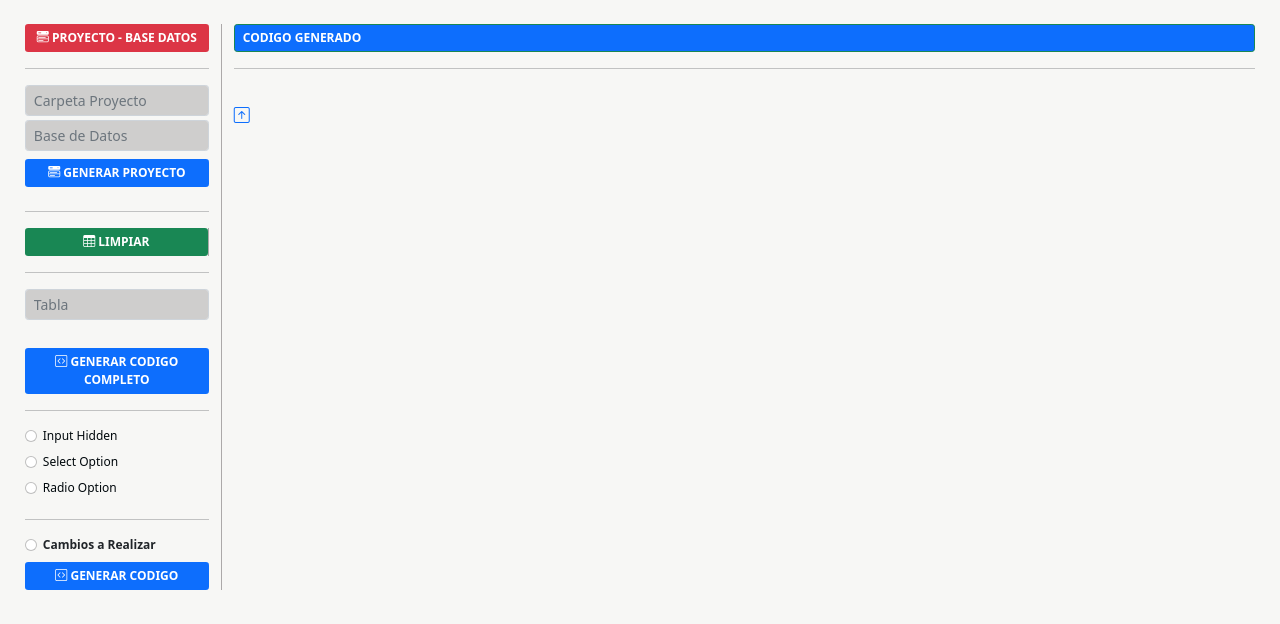
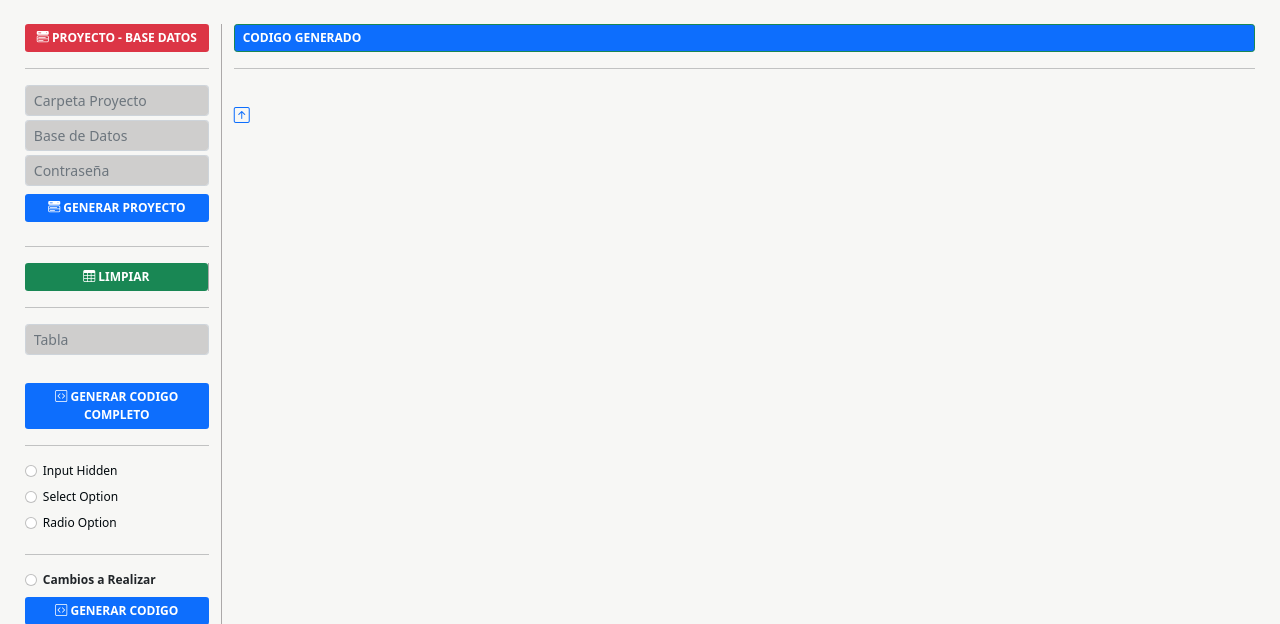
Before and after one commit to Fernando-Asmuzi/tools_reversion, a PHP site: page / in a window 1280 px wide. Shown: the part 59-683 px from the top of the page. Run offline with PHP 8.4, Linux system fonts and the light colour scheme.

Commit message:
Add: Se agregó campo para contraseña de la BD en index. Fix: Correcciones en generar.php, se debe seguir revisando

```diff
--- a/autenticacion.php
+++ b/autenticacion.php
@@ -18,7 +18,7 @@
   if($registros != 0){
     $resul_array = [];
     while ($row = $resultado->fetch(PDO::FETCH_ASSOC)) {
-     array_push($resul_array, $row);
+      array_push($resul_array, $row);
     }
     echo json_encode($resul_array);
     exit();
--- a/index.php
+++ b/index.php
@@ -48,6 +48,9 @@ $ruta = $_SERVER['DOCUMENT_ROOT'];
           <div class="col-sm-12 col-md-12">
             <input type="text" name="base" class="form-control fondo2 form-control-sm mb-1" placeholder="Base de Datos" required>
           </div>
+          <div class="col-sm-12 col-md-12">
+            <input type="text" name="pass" class="form-control fondo2 form-control-sm mb-1" placeholder="Contraseña" required>
+          </div>
           <!-- Input Hidden Requerimiento para Update -->
           <input type='hidden' id='ruta' name='ruta' value=<?php $ruta; ?> />
           <div class="col-sm-12 col-md-12 mt-2">
@@ -94,9 +97,6 @@ $ruta = $_SERVER['DOCUMENT_ROOT'];
       <!-- Columna de la Derecha -->
       <div class="col-sm-12 col-md-10 text-success letra-media" id="denueve">
         <div id="text1">
-
-          <!-- <b id="spiner">Generando Proyecto...</b> -->
-
           <div id="spiner">
             <div class="d-flex justify-content-center">
               <div class="spinner-border" role="status">
@@ -104,25 +104,19 @@ $ruta = $_SERVER['DOCUMENT_ROOT'];
             </div>
             <p class="centro">Generando el proyecto. Espere...</p>
           </div>
-
         </div>
         <br>
         <div><a title="Arriba" href="#top"><i class="bi bi-arrow-up-square letra-grande"></i></a></div>
       </div>
-
     </div>
-
   </div>
-
   <?php
   include 'footer.php';
   ?>
 
   <script>
     $(document).ready(function() {
-
       $('#spiner').hide();
-
       $('#pruebas').submit(function(event) {
         event.preventDefault();
         $.ajax({
@@ -132,7 +126,6 @@ $ruta = $_SERVER['DOCUMENT_ROOT'];
           success: function(data) {
             //Cuando la interacción sea exitosa, se ejecutará esto.
             document.getElementById("text1").innerText = data;
-
           },
           // error: function(data){
           // 	//Cuando la interacción retorne un error, se ejecutará esto.
--- a/tmp.txt
+++ b/tmp.txt
@@ -1 +1 @@
-C:/AppServ/www/tools_sin_radio-tools_sin_radio-tools_reversion
+C:/AppServ/www/pruebaNueva-pruebaNueva-tools_reversion
```
Also changed, not shown: generar.php (line endings or trailing spaces).
